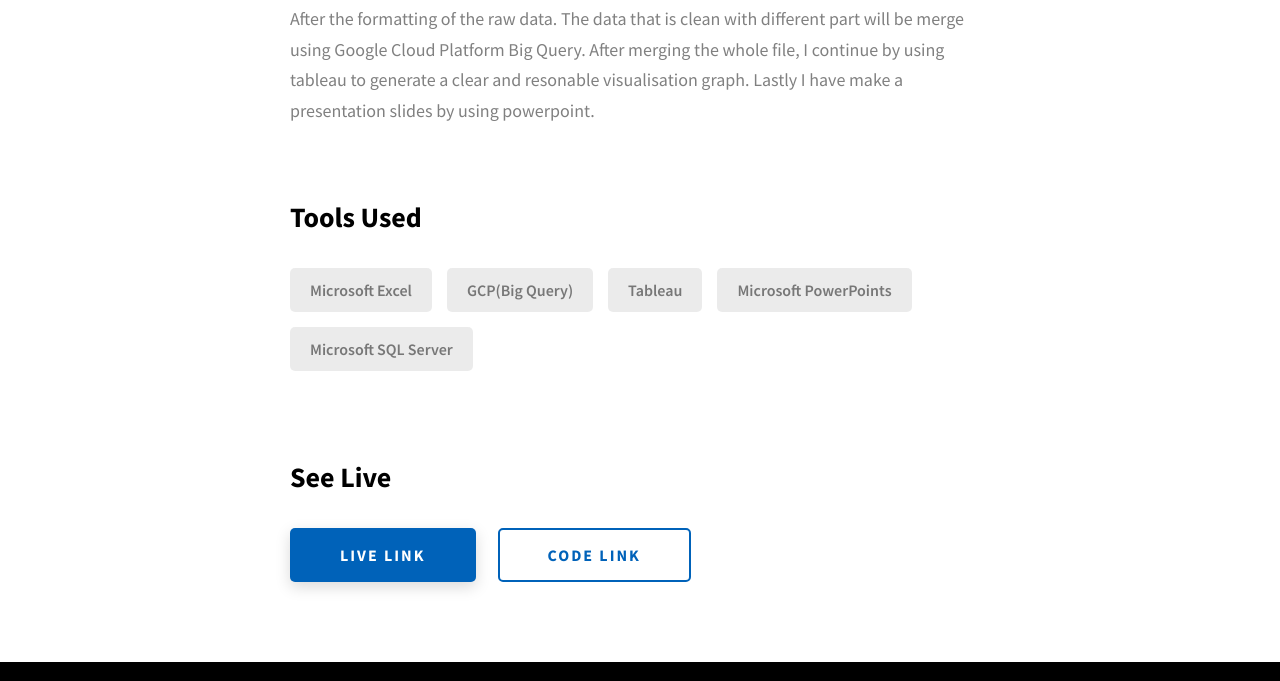
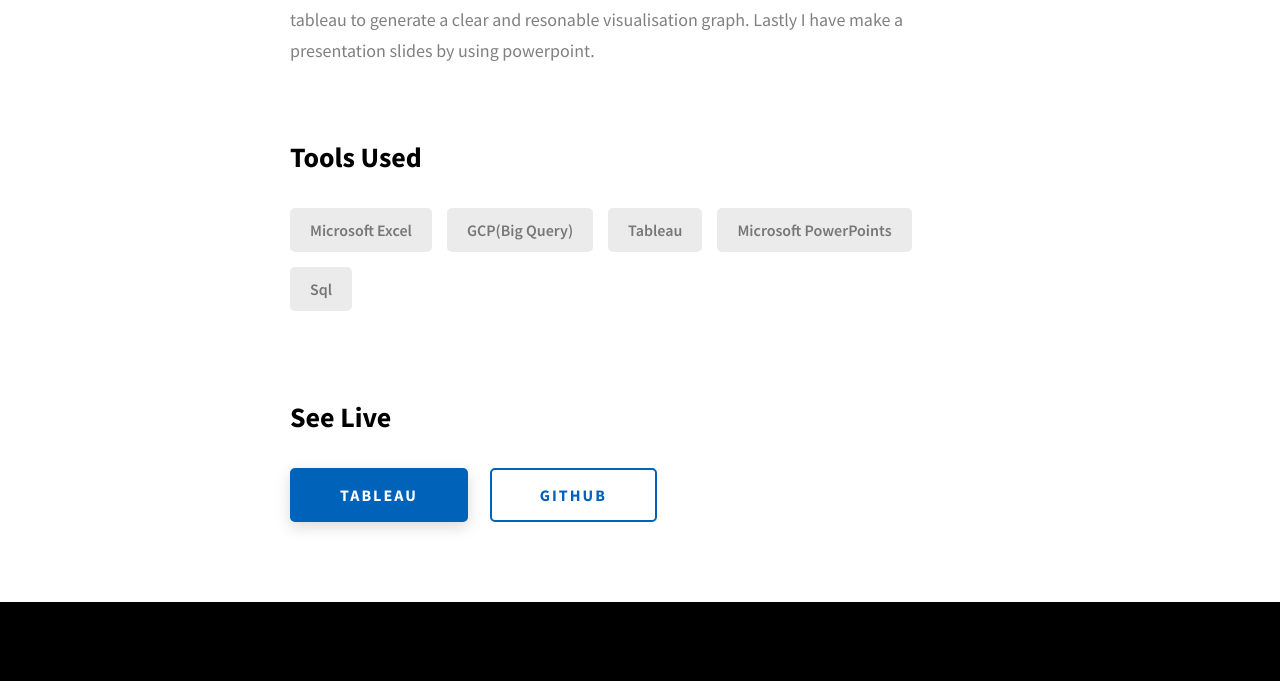
Before and after one commit to JeremyKu0327/JeremyKu.github.io, a website: page project-2.html in a window 1280 px wide. Shown: the part 1662-2343 px from the top of the page. Drawn offline with Linux system fonts and the light colour scheme.

Commit message:
Update project-2.html

```diff
--- a/project-2.html
+++ b/project-2.html
@@ -91,7 +91,7 @@
           </p>
         </div>
         <div class="project-cs-hero__cta">
-          <a href="#" class="btn btn--bg" target="_blank">Live Link</a>
+
         </div>
       </div>
     </section>
@@ -126,7 +126,7 @@
                 <div class="skills__skill">GCP(Big Query)</div>
                 <div class="skills__skill">Tableau</div>
                 <div class="skills__skill">Microsoft PowerPoints</div>
-                <div class="skills__skill">Microsoft SQL Server</div>
+                <div class="skills__skill">Sql</div>
               </div>
             </div>
             <div class="project-details__links">
@@ -135,13 +135,13 @@
                 href="#"
                 class="btn btn--med btn--theme project-details__links-btn"
                 target="_blank"
-                >Live Link</a
+                >Tableau</a
               >
               <a
-                href="#"
+                href= "https://github.com/JeremyKu0327/Frozen-Product"
                 class="btn btn--med btn--theme-inv project-details__links-btn"
                 target="_blank"
-                >Code Link</a
+                >Github</a
               >
             </div>
           </div>
```
